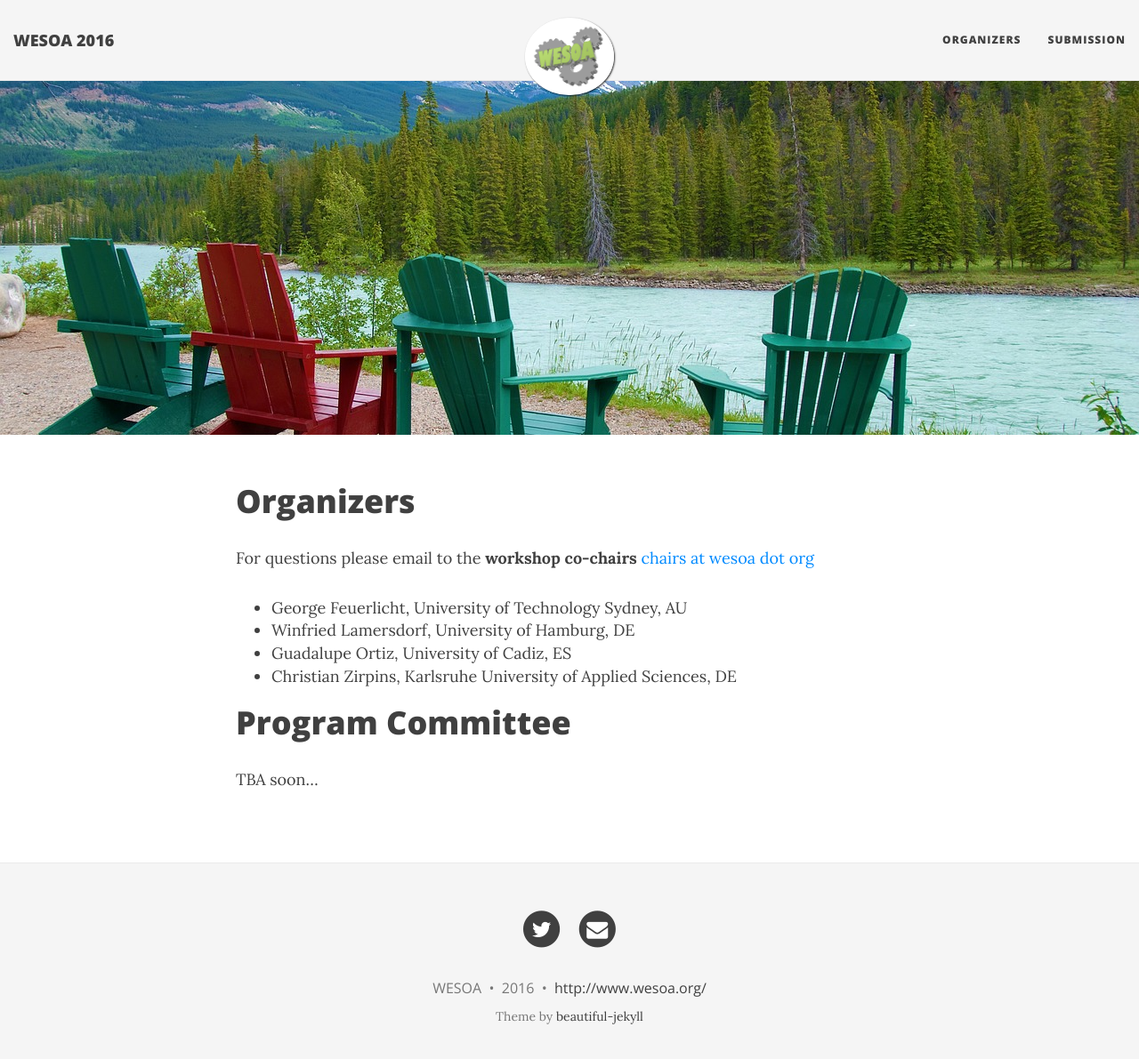
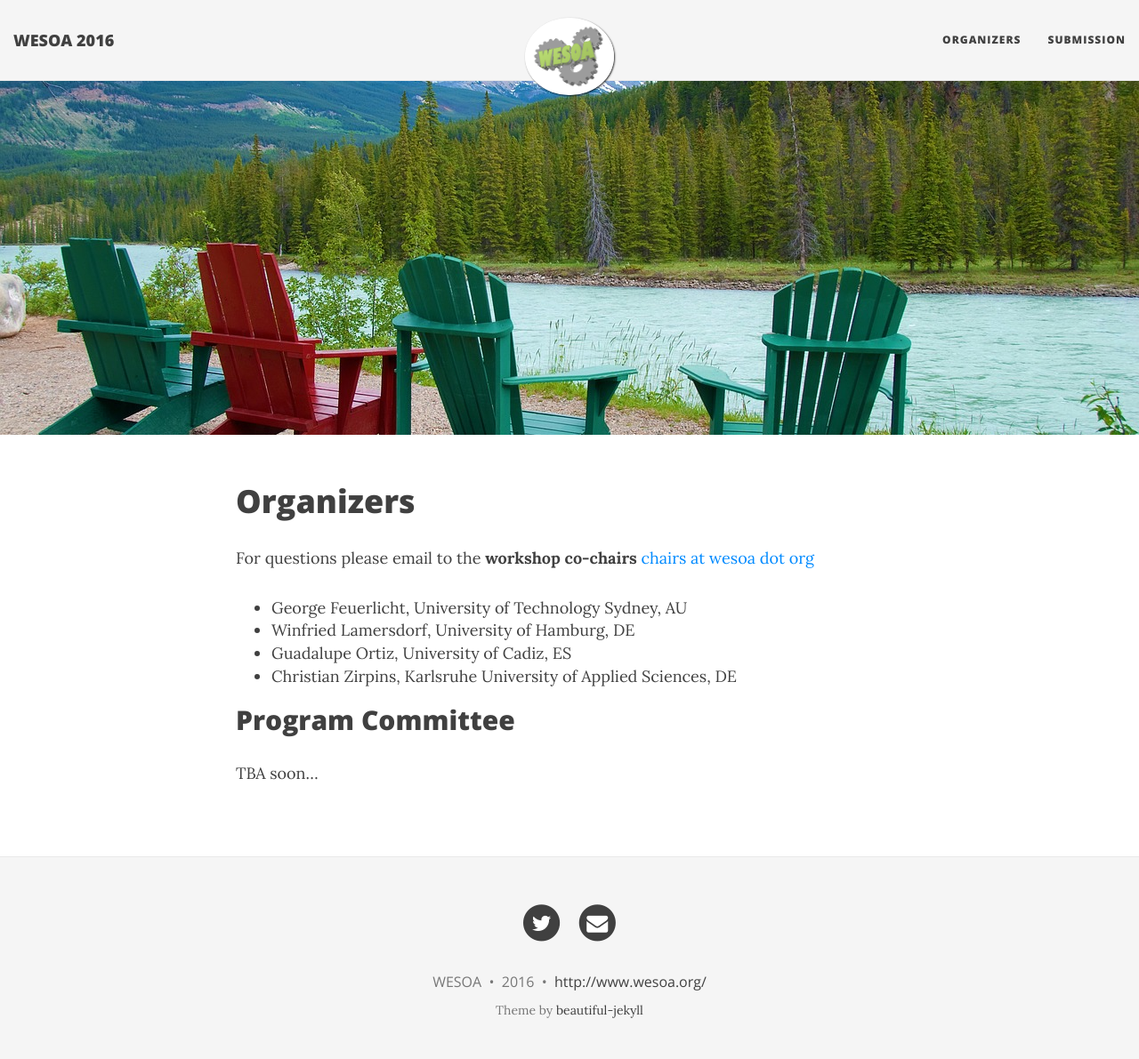
Before and after one commit to zirpins/wesoa, a Jekyll site: the page built from organizers.md, in a window 1280 px wide and 1204 px high. Shown: the top 1191 px of the window at 89% size. Built offline with Jekyll 4.4.1, drawn with Linux system fonts in a browser that asks for light colours; nearby versions of some CDN libraries.

```diff
--- a/organizers.md
+++ b/organizers.md
@@ -16,6 +16,6 @@ For questions please email to the **workshop co-chairs** [chairs at wesoa dot or
 - Guadalupe Ortiz, University of Cadiz, ES
 - Christian Zirpins, Karlsruhe University of Applied Sciences, DE
 
-# Program Committee
+## Program Committee
 
 TBA soon...
```
